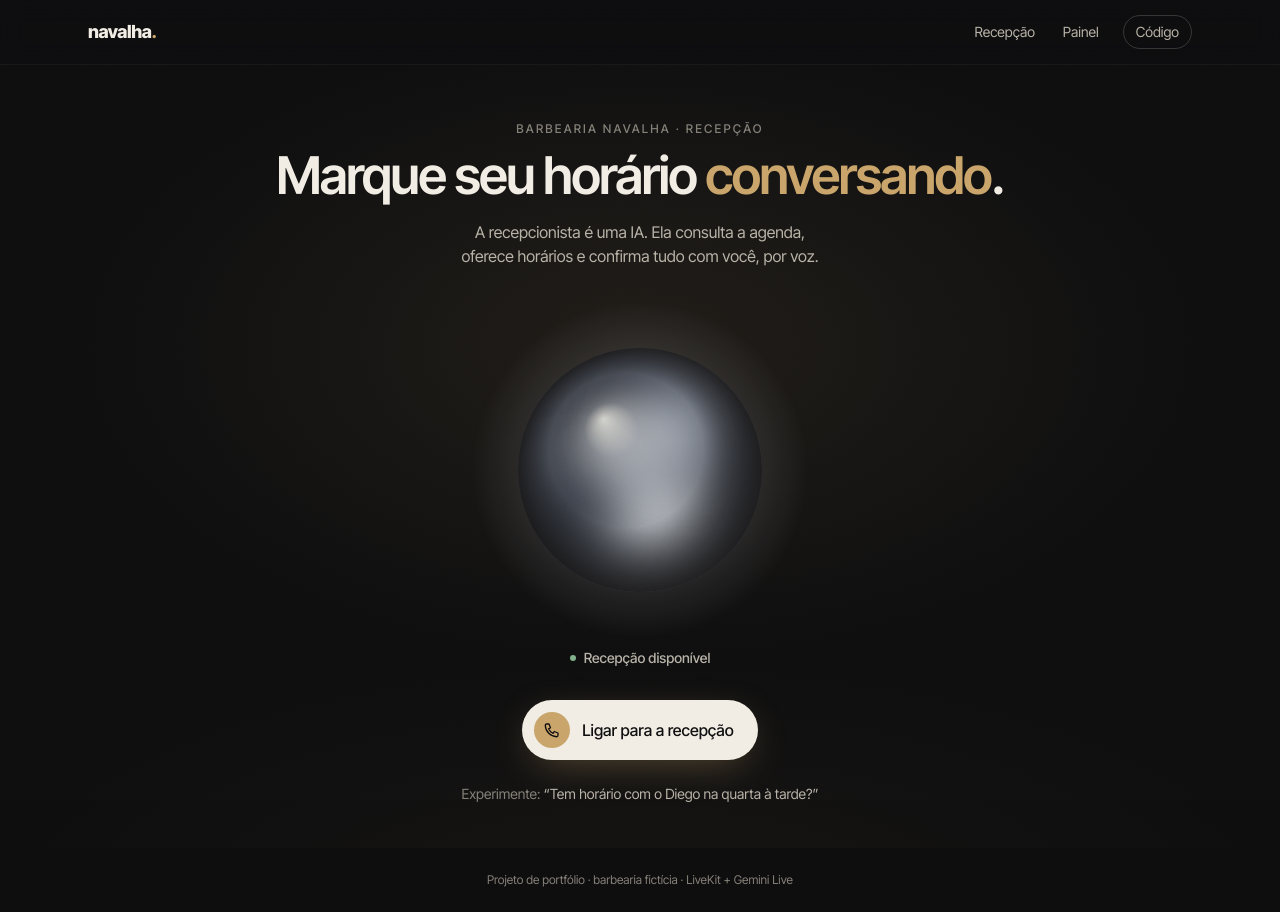
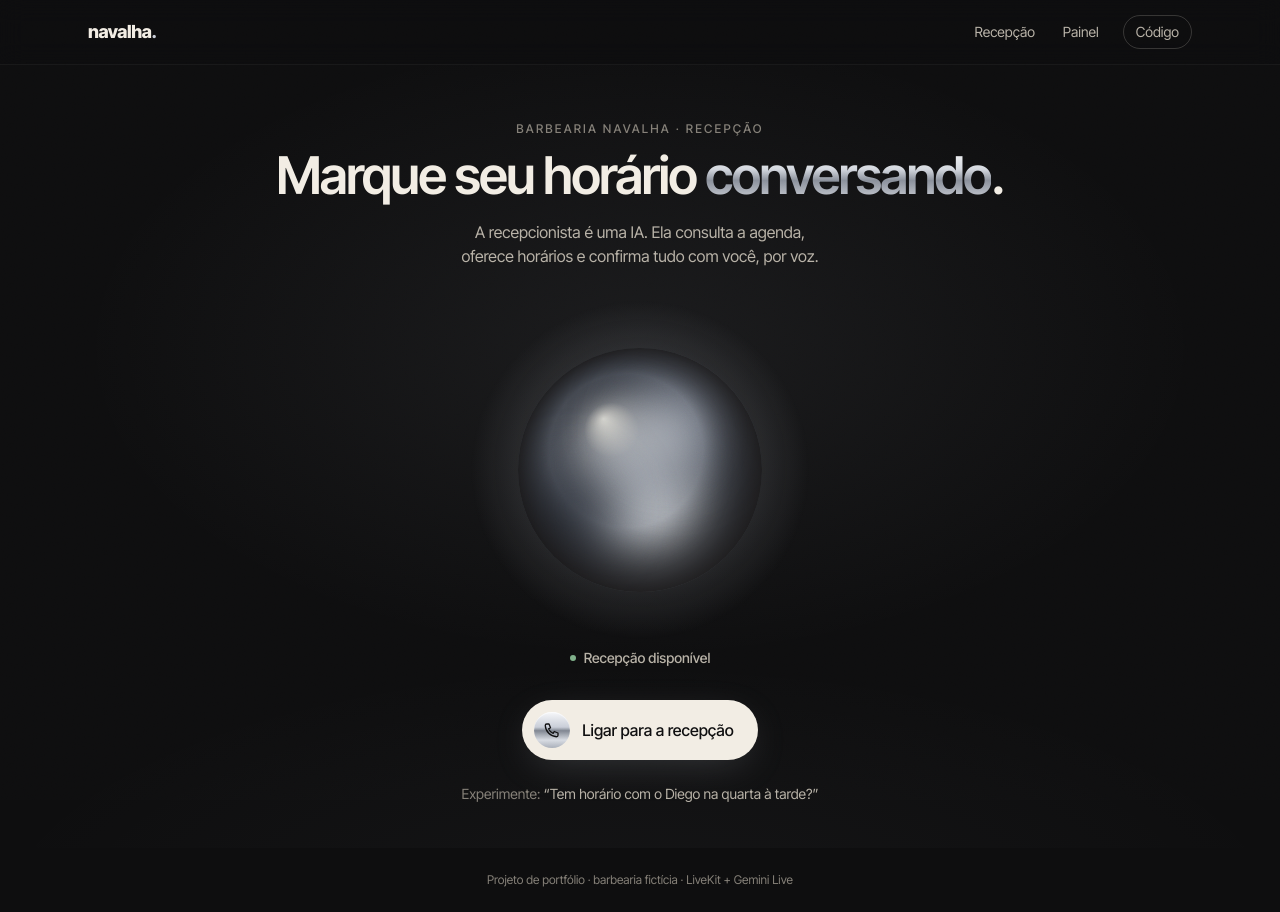
Before and after one commit to guialmm/navalha, a Next.js app in the folder frontend/: page / in a window 1280 px wide. Built offline with nearby package versions, Linux system fonts and the light colour scheme.

Commit message:
feat: detalhes em cromo no título e no botão de ligar

```diff
--- a/frontend/src/app/globals.css
+++ b/frontend/src/app/globals.css
@@ -1,12 +1,12 @@
 @import "tailwindcss";
 
 @theme {
-  /* Barbershop at night: graphite, ivory type, brass details. */
+  /* Barbershop at night: graphite, ivory type, chrome details (the razor). */
   --color-bg: #0e0e0f;
   --color-bg-elev: #17171a;
   --color-ink: #f2ede4; /* primary surfaces on dark: ivory buttons and bubbles */
-  --color-accent: #c9a46a; /* brass */
-  --color-accent-soft: rgba(201, 164, 106, 0.12);
+  --color-accent: #c9ced8; /* chrome */
+  --color-accent-soft: rgba(201, 206, 216, 0.1);
   --color-border: rgba(242, 237, 228, 0.08);
   --color-border-strong: rgba(242, 237, 228, 0.18);
   --color-surface: rgba(242, 237, 228, 0.05);
@@ -37,6 +37,17 @@ body {
   from { transform: translateX(24px); opacity: 0; }
   to { transform: none; opacity: 1; }
 }
+/* Polished chrome: a bright band across the middle, like light on a blade. */
+.cromo {
+  background: linear-gradient(180deg, #f7f8fa 0%, #c9ced8 42%, #7f8590 52%, #d8dce3 78%, #a9afba 100%);
+}
+.texto-cromo {
+  background: linear-gradient(180deg, #ffffff 0%, #d4d8df 40%, #8a909b 58%, #dfe2e8 100%);
+  -webkit-background-clip: text;
+  background-clip: text;
+  color: transparent;
+}
+
 .animate-surgir { animation: surgir 0.35s cubic-bezier(0.2, 0.8, 0.2, 1); }
 .animate-gaveta { animation: gaveta 0.3s cubic-bezier(0.2, 0.8, 0.2, 1); }
 
@@ -47,8 +58,8 @@ body {
   inset: 0;
   z-index: -1;
   background:
-    radial-gradient(50rem 28rem at 50% 36%, rgba(201, 164, 106, 0.1), transparent 70%),
-    radial-gradient(60rem 24rem at 50% 110%, rgba(201, 164, 106, 0.05), transparent 70%);
+    radial-gradient(50rem 28rem at 50% 36%, rgba(201, 206, 216, 0.07), transparent 70%),
+    radial-gradient(60rem 24rem at 50% 110%, rgba(201, 206, 216, 0.04), transparent 70%);
 }
 
 body::after {
--- a/frontend/src/components/Recepcao.tsx
+++ b/frontend/src/components/Recepcao.tsx
@@ -72,7 +72,7 @@ export function Recepcao() {
       {!ligacao && (
         <>
           <h1 className="mt-3 max-w-3xl text-balance text-center text-4xl font-semibold tracking-[-0.035em] sm:text-[3.25rem] sm:leading-[1.05]">
-            Marque seu horário <span className="text-accent">conversando</span>.
+            Marque seu horário <span className="texto-cromo">conversando</span>.
           </h1>
           <p className="mt-4 max-w-md text-balance text-center text-text-dim">
             A recepcionista é uma IA. Ela consulta a agenda, oferece horários e confirma tudo com você, por voz.
@@ -129,9 +129,9 @@ function Espera({ chamando, ligar }: { chamando: boolean; ligar: () => void }) {
       <button
         onClick={ligar}
         disabled={chamando}
-        className="group mt-8 inline-flex items-center gap-3 rounded-full bg-ink py-3 pl-3 pr-6 font-medium text-bg shadow-[0_10px_40px_-12px_rgba(201,164,106,0.45)] transition hover:-translate-y-0.5 hover:shadow-[0_16px_48px_-14px_rgba(201,164,106,0.6)] active:translate-y-0 disabled:opacity-70"
+        className="group mt-8 inline-flex items-center gap-3 rounded-full bg-ink py-3 pl-3 pr-6 font-medium text-bg shadow-[0_10px_40px_-12px_rgba(201,206,216,0.25)] transition hover:-translate-y-0.5 hover:shadow-[0_16px_48px_-14px_rgba(201,206,216,0.35)] active:translate-y-0 disabled:opacity-70"
       >
-        <span className="grid size-9 place-items-center rounded-full bg-accent transition group-hover:scale-105">
+        <span className="cromo grid size-9 place-items-center rounded-full text-bg shadow-[inset_0_1px_0_rgba(255,255,255,0.6)] transition group-hover:scale-105">
           <IconeTelefone />
         </span>
         {chamando ? "Chamando…" : "Ligar para a recepção"}
```
